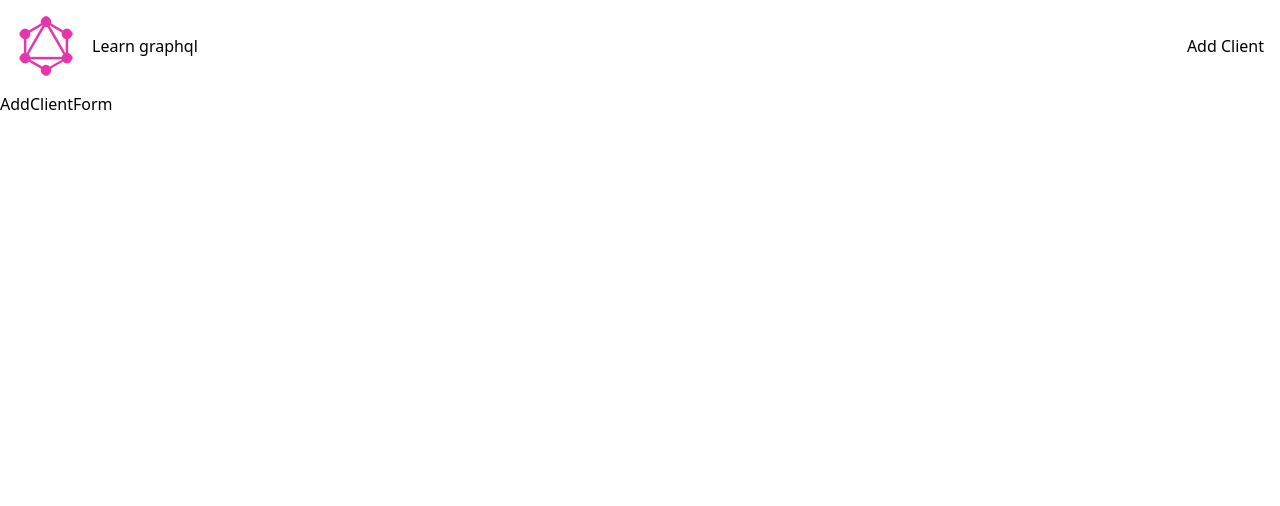
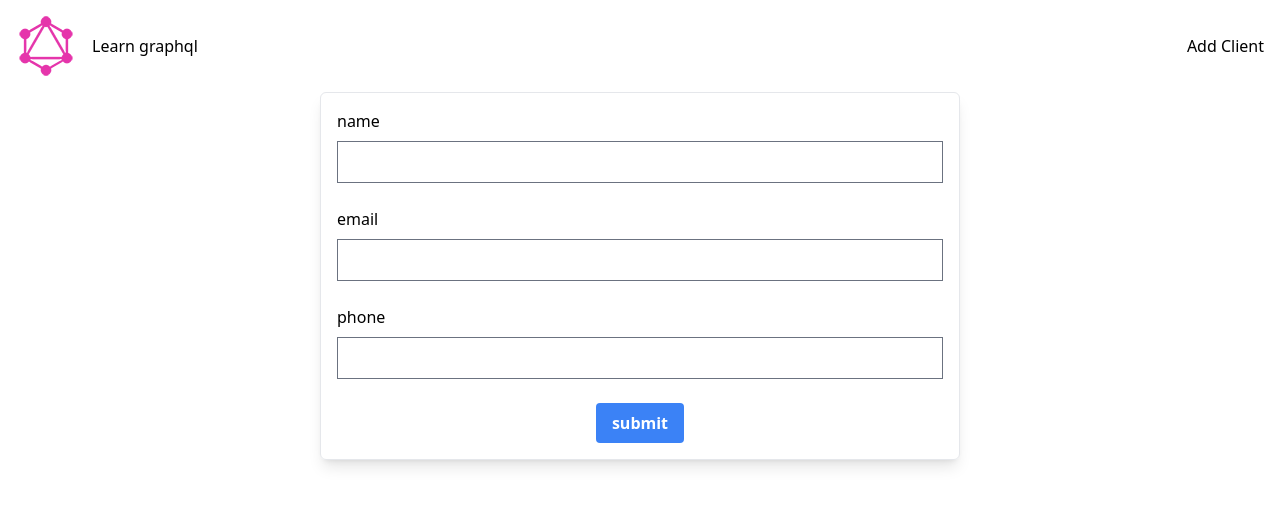
Before and after one commit to webDevTolu/fantastic-spoon, a React (Create React App) app in the folder client/: page /add-client in a window 1280 px wide. Shown: the top 506 px of the page. Built offline with nearby package versions, Linux system fonts and the light colour scheme.

Commit message:
clientForm

```diff
--- a/client/src/components/AddClientForm.js
+++ b/client/src/components/AddClientForm.js
@@ -1,9 +1,68 @@
-
+import { useState } from "react";
 
 const AddClientForm = () => {
+  const [name, setName] = useState("");
+  const [email, setEmail] = useState("");
+  const [phone, setPhone] = useState("");
+
+  const submitHandler = (event) => {
+    event.preventDefault();
+    const data = {
+      name,
+      email,
+      phone,
+    };
+    console.log(data);
+  };
+
   return (
-    <div>AddClientForm</div>
-  )
-}
+    <form
+      onSubmit={submitHandler}
+      className="w-1/2 mx-auto flex flex-col gap-y-6 items-center justify-center p-4 border rounded-md shadow-lg"
+    >
+      <div className="flex flex-col gap-y-2 w-full">
+        <label htmlFor="name">name</label>
+        <input
+          type="text"
+          name="name"
+          value={name}
+          id="name"
+          onChange={(event) => setName(event.target.value)}
+        />
+      </div>
 
-export default AddClientForm
+      <div className="flex flex-col gap-y-2 w-full">
+        <label htmlFor="email">email</label>
+        <input
+          type="email"
+          name="email"
+          value={email}
+          id="email"
+          onChange={(event) => setEmail(event.target.value)}
+        />
+      </div>
+
+      <div className="flex flex-col gap-y-2 w-full">
+        <label htmlFor="phone">phone</label>
+        <input
+          type="text"
+          name="phone"
+          value={phone}
+          id="phone"
+          onChange={(event) => setPhone(event.target.value)}
+        />
+      </div>
+
+      <div>
+        <button
+          type="submit"
+          className="bg-blue-500 hover:bg-blue-700 text-white font-bold py-2 px-4 rounded"
+        >
+          submit
+        </button>
+      </div>
+    </form>
+  );
+};
+
+export default AddClientForm;
```
